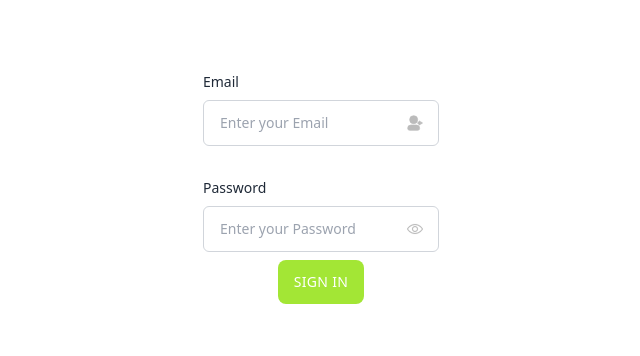
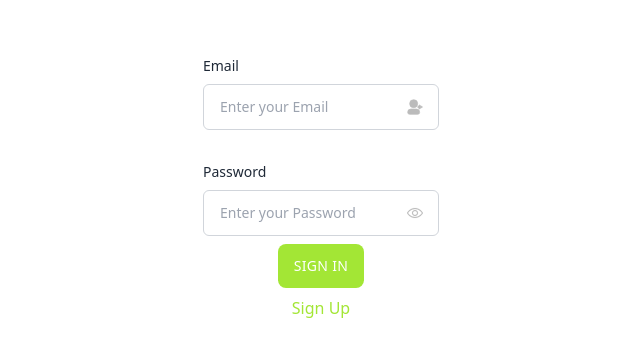
Before and after one commit to yurihoka/Beyond, a Next.js app: page /signin in a window 1280 px wide. Shown: the part 228-584 px from the top of the page, without its empty margins (319-959 px from the left). Built offline with nearby package versions, Linux system fonts and the light colour scheme.

Commit message:
[Feat] サインインページ内にサインアップページへのリンクを追加 (#115)
* del: 不要なマージメッセージを削除

* add: サインアップページへのリンクボタンをサインインページへ配置

```diff
--- a/src/app/(auth)/signin/page.tsx
+++ b/src/app/(auth)/signin/page.tsx
@@ -5,6 +5,7 @@ import type { NextPage } from "next";
 import { useRouter } from "next/navigation";
 import { Form } from "@/components";
 import { validateLoginUser } from "@/utils/validateLoginUser";
+import Link from "next/link";
 
 const Page: NextPage = () => {
   const [email, setEmail] = useState("");
@@ -25,6 +26,7 @@ const Page: NextPage = () => {
   };
 
   return (
+    <div className="flex flex-col items-center justify-center h-screen gap-2">
       <Form
         entry="signin"
         onClick={onClick}
@@ -33,6 +35,10 @@ const Page: NextPage = () => {
         pswd={pswd}
         setPswd={setPswd}
       />
+      <Link href="/signup" className="text-lime-400 hover:text-lime-300">
+        Sign Up
+      </Link>
+    </div>
   );
 };
 
--- a/src/app/(auth)/signup/page.tsx
+++ b/src/app/(auth)/signup/page.tsx
@@ -24,9 +24,6 @@ const Page: NextPage = () => {
     }
   };
 
-<<<<<<< HEAD:src/app/(auth)/signup/page.tsx
-  return <Form entry="signup" onClick={onClick} />;
-=======
   return (
     <div className="flex items-center justify-center h-screen">
       <Form
@@ -39,7 +36,6 @@ const Page: NextPage = () => {
       />
     </div>
   );
->>>>>>> main:src/app/signup/page.tsx
 };
 
 export default Page;
```
Lines whose indentation alone changed are shown as unchanged.
